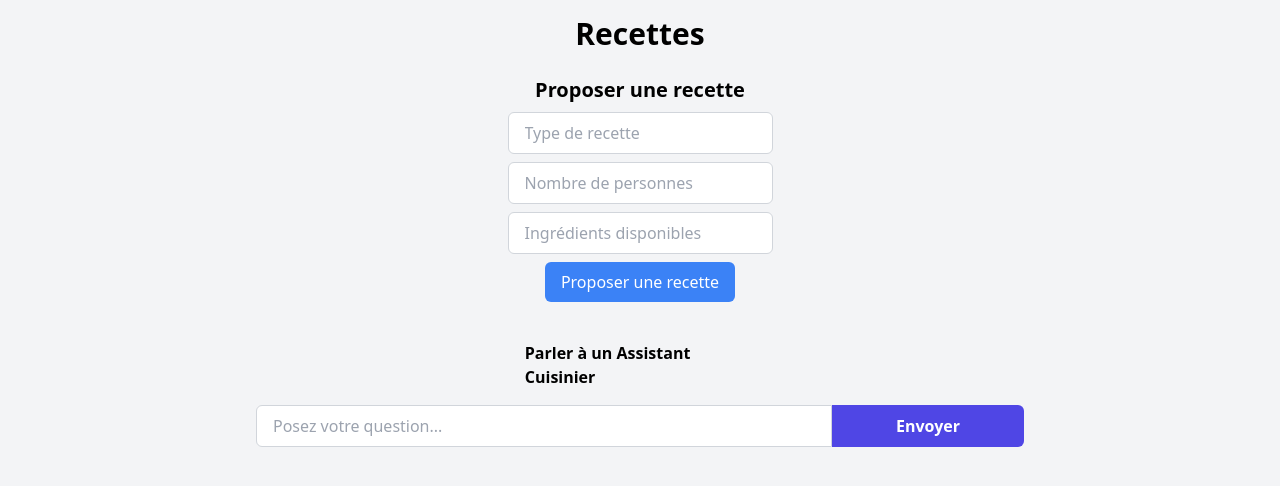
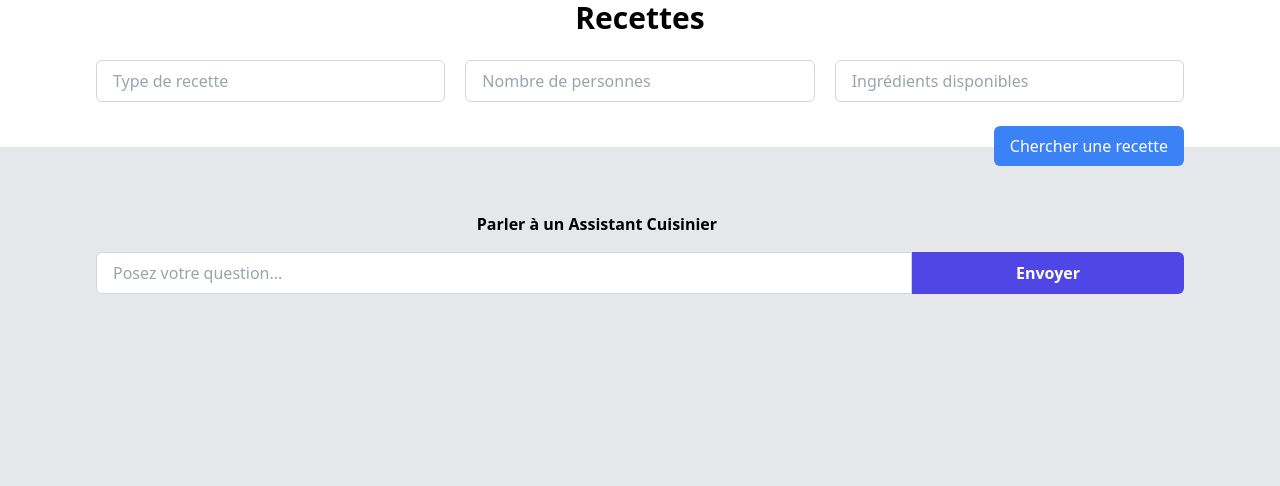
Before and after one commit to Ricardogn224/CuisineConnect, a Flask app: template templates/recettes.html in a window 1280 px wide. Shown: the top 486 px of the page. Run offline with Flask 2, Linux system fonts and the light colour scheme; the template is opened without the code that fills it, so the values that code supplies are empty.

Commit message:
style css main page

```diff
--- a/app.py
+++ b/app.py
@@ -21,7 +21,7 @@
     # Afficher la liste des recettes africaines
     recettes = openai.Completion.create(
         engine="gpt-3.5-turbo-instruct",
-        prompt="Propose moi {number} recettes de cuisine africaine en utilisant des ingrédients de votre choix. Chaque recette doit être au format JSON avec les clés : titre, type, nombre de personnes, et ingrédients. Les clés doivent être en minuscules. Veuillez fournir une liste contenant {number} dictionnaires représentant les recettes, sans texte supplémentaire avant ou après la liste.",
+        prompt="Propose moi {number} recettes de cuisine africaine en utilisant des ingrédients de votre choix. Chaque recette doit être au format JSON avec les clés : titre, type, description, nombre de personnes, et ingrédients. Les clés doivent être en minuscules. Veuillez fournir une liste contenant {number} dictionnaires représentant les recettes, sans texte supplémentaire avant ou après la liste.",
         max_tokens=2000
     )
 
@@ -41,7 +41,7 @@
     # Générer la recette
     recettes = openai.Completion.create(
         engine="gpt-3.5-turbo-instruct",
-        prompt=f"Propose 5 recettes de {type_recette} pour {nombre_personnes} personnes avec les ingrédients suivants : {ingredients_disponibles}, Chaque recette doit être au format JSON avec les clés : titre, type, nombre de personnes, et ingrédients. Les clés doivent être en minuscules. Veuillez fournir une liste contenant 5 dictionnaires représentant les recettes, sans texte supplémentaire avant ou après la liste.",
+        prompt=f"Propose 5 recettes de {type_recette} pour {nombre_personnes} personnes avec les ingrédients suivants : {ingredients_disponibles}, Chaque recette doit être au format JSON avec les clés : titre, type, description, pays, nombre de personnes, et ingrédients. Les clés doivent être en minuscules. Veuillez fournir une liste contenant 5 dictionnaires représentant les recettes, sans texte supplémentaire avant ou après la liste.",
         max_tokens=2000
     )
     recettes = recettes.choices[0].text.strip()
--- a/static/css/index.css
+++ b/static/css/index.css
@@ -1,3 +1,16 @@
+.main-page-container{
+    max-width: 85%;
+}
+
+.main-page-background{
+    background: linear-gradient(to bottom, white 50%, rgba(229,231,235, 1) 50%);
+}
+
+.recipe-item .recipe-item-image img{
+    width: 100%;
+    height: 150px;
+}
+
 .container-detail{
     margin: 5%;
 
--- a/templates/recettes.html
+++ b/templates/recettes.html
@@ -19,21 +19,27 @@
         }
     </style>
 </head>
-<body class="bg-gray-100 p-4">
-    <div class="max-w-3xl mx-auto">
+<body class="bg-gray-200">
+    <div class="main-page-background">
+        <div class="main-page-container mx-auto">
             <h1 class="text-3xl font-bold mb-6 text-center">Recettes</h1>
 
-        <div class="text-center mb-6">
-            <h2 class="text-xl font-bold mb-2">Proposer une recette</h2>
-            <form action="/recettes" method="post" class="flex flex-col items-center">
-                <input type="text" name="type_recette" placeholder="Type de recette" class="border border-gray-300 rounded-md px-4 py-2 mb-2 w-full sm:w-auto">
-                <input type="number" name="nombre_personnes" placeholder="Nombre de personnes" class="border border-gray-300 rounded-md px-4 py-2 mb-2 w-full sm:w-auto">
-                <input type="text" name="ingredients_disponibles" placeholder="Ingrédients disponibles" class="border border-gray-300 rounded-md px-4 py-2 mb-2 w-full sm:w-auto">
-                <input type="submit" value="Proposer une recette" class="bg-blue-500 hover:bg-blue-600 text-white rounded-md px-4 py-2 transition duration-300 ease-in-out w-full sm:w-auto">
+            <div class="research-container text-center mb-6">
+                <form action="/recettes" method="post" class="">
+                    <div class="flex">
+                        <input type="text" name="type_recette" placeholder="Type de recette" class="border border-gray-300 rounded-md px-4 py-2 mb-2 w-full mr-5">
+                        <input type="number" name="nombre_personnes" placeholder="Nombre de personnes" class="border border-gray-300 rounded-md px-4 py-2 mb-2 w-full mr-5">
+                        <input type="text" name="ingredients_disponibles" placeholder="Ingrédients disponibles" class="border border-gray-300 rounded-md px-4 py-2 mb-2 w-full">
+                    </div>
+
+                    <div class="flex justify-end mt-4 mb-5">
+                        <input type="submit" value="Chercher une recette" class="bg-blue-500 hover:bg-blue-600 text-white rounded-md px-4 py-2 transition duration-300 ease-in-out w-full sm:w-auto">
+                    </div>
+
                 </form>
             </div>
 
-        <div id="resultat" class="grid grid-cols-1 sm:grid-cols-2 gap-4">
+            <div id="resultat" class="grid grid-cols-1 sm:grid-cols-3 gap-4">
                 <!-- Loader -->
                 <div id="loader" class="w-full col-span-2 text-center mb-4">
                     <div class="inline-block animate-spin ease duration-300 rounded-full h-12 w-12 border-t-4 border-b-4 border-gray-900"></div>
@@ -41,9 +47,19 @@
 
                 {% if recettes %}
                     {% for recette in recettes %}
-                    <div class="bg-white shadow-md rounded-md p-4 transform transition duration-300 ease-in-out hover:-translate-y-1 hover:shadow-lg">
+                        <div class="recipe-item bg-white shadow-md rounded-md transform transition duration-300 ease-in-out hover:-translate-y-1 hover:shadow-lg">
+                            <div class="recipe-item-image">
+                                <img src="{{ url_for('static', filename='img/test.gif') }}" alt="image de la recette">
+                            </div>
+                            <div class="p-4">
+                                <div>
                                     <a href="/recettes/{{ recette['titre'] }}" class="text-blue-500 hover:underline font-bold text-xl mb-2 block">{{ recette['titre'] }}</a>
+                                </div>
+                                <div>
                                     <p class="text-gray-700">{{ recette['description'] }}</p>
+                                </div>
+                            </div>
+
                         </div>
                     {% endfor %}
                 {% endif %}
@@ -62,6 +78,7 @@
                 </div>
                 <div class="chatbot-loader text-center mt-4" id="chatbot-loader" style="display: none;">
                     <img src="loader.gif" alt="Chargement...">
+                </div>
             </div>
         </div>
     </div>
```
Also changed, not shown: static/img/test.gif (added). Lines whose indentation alone changed are shown as unchanged.
